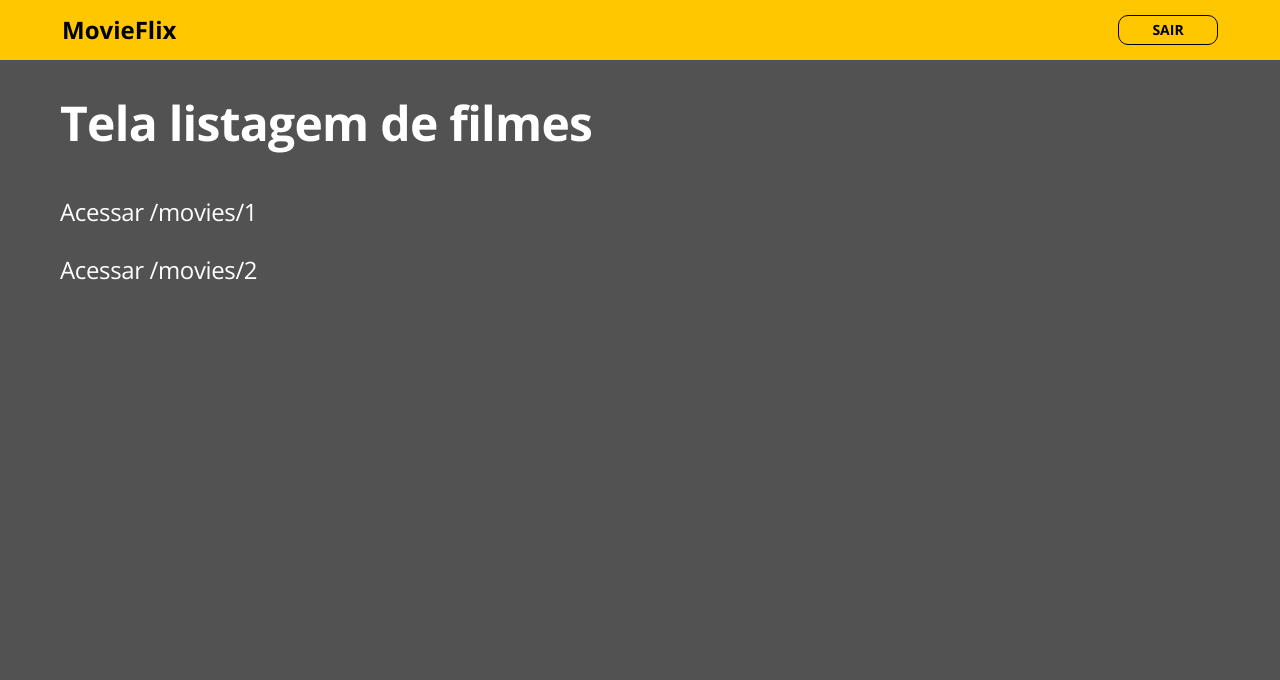
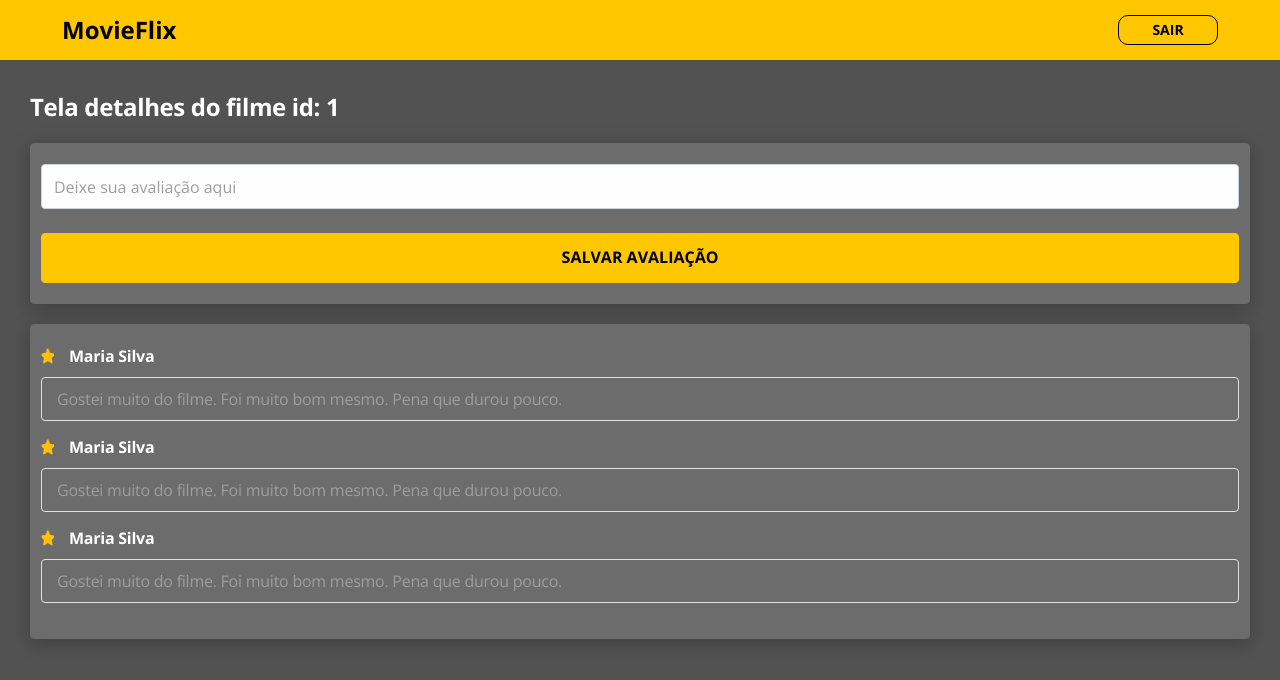
Before and after one commit to ruiprj/projeto-devsuperior-desafio-cap-03, a React (Create React App) app: page /movies/1 in a window 1280 px wide. Shown: the top 680 px of the page. Built offline with nearby package versions, Linux system fonts and the light colour scheme; the HTML template or start-up script is replaced by a standard one.

Commit message:
Button corrections; MovieDetails page initial layout

```diff
--- a/src/App.css
+++ b/src/App.css
@@ -22,13 +22,20 @@ a:hover {
   color: unset;
 }
 
+.base-card {
+  background: #6c6c6c;
+  box-shadow: 0px 4px 20px rgba(0, 0, 0, 0.25);
+  border-radius: 4px;
+  border: solid 1px #6c6c6c;
+}
+
 .base-input {
-  background: #FEFEFE;
-  order: 1px solid #FEFEFE;
+  background: #fefefe;
+  order: 1px solid #fefefe;
   border-radius: 4px;
   height: 45px;
 }
 
 .base-input::placeholder {
-  color: #9E9E9E;
+  color: #9e9e9e;
 }
--- a/src/Routes.tsx
+++ b/src/Routes.tsx
@@ -1,6 +1,7 @@
 import Navbar from 'components/Navbar';
 import Home from 'pages/Home';
 import MovieCatalog from 'pages/Private/MovieCatalog';
+import MovieDetails from 'pages/Private/MovieDetails';
 import { BrowserRouter, Route, Switch } from 'react-router-dom';
 
 const Routes = () => (
@@ -12,13 +13,13 @@ const Routes = () => (
         <Home />
       </Route>
 
-      <Route path="/movies">
+      <Route path="/movies" exact>
         <MovieCatalog />
       </Route>
 
-      {/* <Route path="/githubsearch">
-        <GitHubSearch />
-      </Route> */}
+      <Route path="/movies/1">
+        <MovieDetails />
+      </Route>
     </Switch>
   </BrowserRouter>
 );
--- a/src/components/ButtonCustom/index.tsx
+++ /dev/null
@@ -1,18 +0,0 @@
-import './styles.css';
-
-type Props = {
-    text: string;
-    width: string;
-}
-
-const ButtonCustom = ({ text, width }: Props) => {
-    return (
-        <div className="btn-container">
-            <button className="btn  btn-primary  btn-custom" style={{width: `${width}`}} >
-                <h6>{ text }</h6>
-            </button>
-        </div>
-    )
-}
-
-export default ButtonCustom;
--- a/src/components/ButtonCustom/styles.css
+++ /dev/null
@@ -1,16 +0,0 @@
-.btn-custom {
-    height: 50px;
-}
-
-.btn-custom h6 {
-    margin: 0;
-    font-size: 20px;
-    font-weight: bold;
-    padding: 0;
-}
-
-@media (min-width: 576px) {
-    .btn-custom {
-        height: 65px;
-    }
-}
--- a/src/pages/Home/Login/index.tsx
+++ b/src/pages/Home/Login/index.tsx
@@ -1,9 +1,8 @@
-import ButtonCustom from 'components/ButtonCustom';
 import './styles.css';
 
 const Login = () => {
   return (
-    <div className="login-card">
+    <div className="base-card  login-card">
       <h1>LOGIN</h1>
 
       <form action="">
@@ -25,8 +24,15 @@ const Login = () => {
           />
         </div>
 
-        <ButtonCustom width='100%' text='FAZER LOGIN' />
+        <div className="btn-container">
+          <button
+            className="btn  btn-primary  btn-custom"
+          >
+            <h6>FAZER LOGIN</h6>
+          </button>
+        </div>
 
+        {/* <ButtonCustom width='100%' text='FAZER LOGIN' /> */}
       </form>
     </div>
   );
--- a/src/pages/Home/Login/styles.css
+++ b/src/pages/Home/Login/styles.css
@@ -3,12 +3,7 @@
     height: 464px;
     left: 0px;
     top: 0px;
-
-    background: #6C6C6C;
-    box-shadow: 0px 4px 20px rgba(0, 0, 0, 0.25);
-    border-radius: 4px;
     padding: 0 20px 0 20px;
-    border: solid 1px #6C6C6C;
 }
 
 .login-card h1 {
@@ -29,6 +24,18 @@
     margin-bottom: 55px;
 }
 
+.btn-custom {
+    height: 50px;
+    width: 100%;
+}
+
+.btn-custom h6 {
+    margin: 0;
+    font-size: 20px;
+    font-weight: bold;
+    padding: 0;
+}
+
 @media (min-width: 576px) {
     .login-card {
         width: 479px;
@@ -45,4 +52,8 @@
     .input-password-custom {
         margin-bottom: 75px;
     }
+
+    .btn-custom {
+        height: 65px;
+    }
 }
--- /dev/null
+++ b/src/pages/Private/MovieDetails/index.tsx
@@ -0,0 +1,75 @@
+import './styles.css';
+import MainImage from 'assets/images/star-image.png';
+
+const MovieDetails = () => {
+  return (
+    <div className="movie-details-container">
+      <h2>Tela detalhes do filme id: 1</h2>
+
+      <div className="base-card  movie-review-card">
+        <form action="">
+          <div className="mb-4">
+            <input
+              type="text"
+              className="form-control  base-input"
+              placeholder="Deixe sua avaliação aqui"
+              name="review"
+            />
+          </div>
+        </form>
+
+        <div className="btn-container">
+          <button className="btn  btn-primary  btn-custom">
+            <h6>SALVAR AVALIAÇÃO</h6>
+          </button>
+        </div>
+      </div>
+
+      <div className="base-card  movie-review-list-card">
+        <div className="movie-review-list-container">
+            <div className="reviewer-info-container">
+            <img src={MainImage} alt="Imagem principal" />
+
+            <p>Maria Silva</p>
+            </div>
+
+            <div className="review-detail-card">
+            <p>
+                Gostei muito do filme. Foi muito bom mesmo. Pena que durou pouco.
+            </p>
+            </div>
+        </div>
+
+        <div className="movie-review-list-container">
+            <div className="reviewer-info-container">
+            <img src={MainImage} alt="Imagem principal" />
+
+            <p>Maria Silva</p>
+            </div>
+
+            <div className="review-detail-card">
+            <p>
+                Gostei muito do filme. Foi muito bom mesmo. Pena que durou pouco.
+            </p>
+            </div>
+        </div>
+
+        <div className="movie-review-list-container">
+            <div className="reviewer-info-container">
+            <img src={MainImage} alt="Imagem principal" />
+
+            <p>Maria Silva</p>
+            </div>
+
+            <div className="review-detail-card">
+            <p>
+                Gostei muito do filme. Foi muito bom mesmo. Pena que durou pouco.
+            </p>
+            </div>
+        </div>
+      </div>
+    </div>
+  );
+};
+
+export default MovieDetails;
--- /dev/null
+++ b/src/pages/Private/MovieDetails/styles.css
@@ -0,0 +1,82 @@
+.movie-details-container {
+    padding: 30px;
+}
+
+.movie-details-container h2 {
+    margin: 0;
+    font-style: normal;
+    font-weight: 700;
+    font-size: 24px;
+    line-height: 33px;
+    letter-spacing: -0.015em;
+    color: #FFFFFF;
+
+    /* width: 280px; */
+    margin-bottom: 20px;
+}
+
+.movie-review-card {
+    padding: 20px 10px;
+    margin-bottom: 20px;
+}
+
+.btn-custom {
+    height: 50px;
+    width: 100%;
+}
+
+.btn-custom h6 {
+    margin: 0;
+    font-size: 16px;
+    font-weight: bold;
+    padding: 0;
+}
+
+.movie-review-list-card {
+    padding: 20px 10px;
+}
+
+.reviewer-info-container {
+    display: flex;
+    justify-content: flex-start;
+    align-items: center;
+    margin-bottom: 10px;
+}
+
+.reviewer-info-container img {
+    width: 12.95px;
+    height: 15.34px;
+    margin-right: 15px;
+}
+
+.reviewer-info-container p {
+    font-weight: 700;
+    font-size: 16px;
+    line-height: 22px;
+    letter-spacing: -0.015em;
+
+    margin: 0;
+    color: #FFFFFF;
+}
+
+.review-detail-card {
+    padding: 10px 15px;
+    border: 1px solid #E1E1E1;
+    border-radius: 4px;
+}
+
+.review-detail-card p {
+    font-weight: 400;
+    font-size: 16px;
+    line-height: 22px;
+    letter-spacing: -0.015em;
+
+    color: #9E9E9E;
+    margin: 0;
+}
+
+.movie-review-list-container {
+    margin-bottom: 15px;
+}
+
+/* TODO: fazer responsividade */
```
Also changed, not shown: src/assets/images/star-image.png (added).
